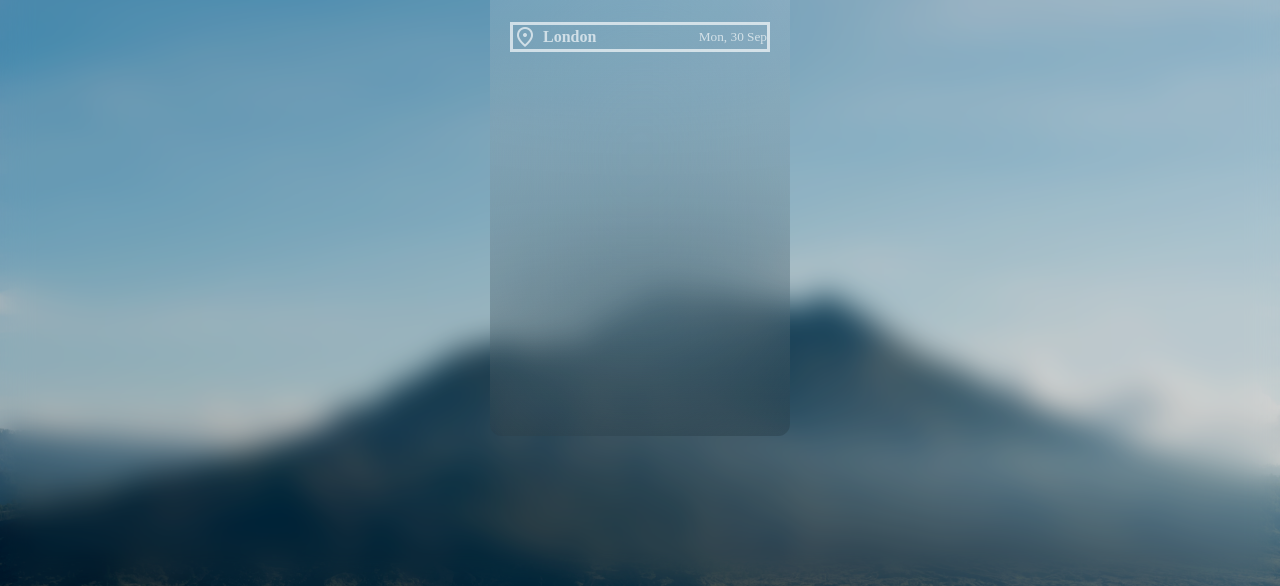
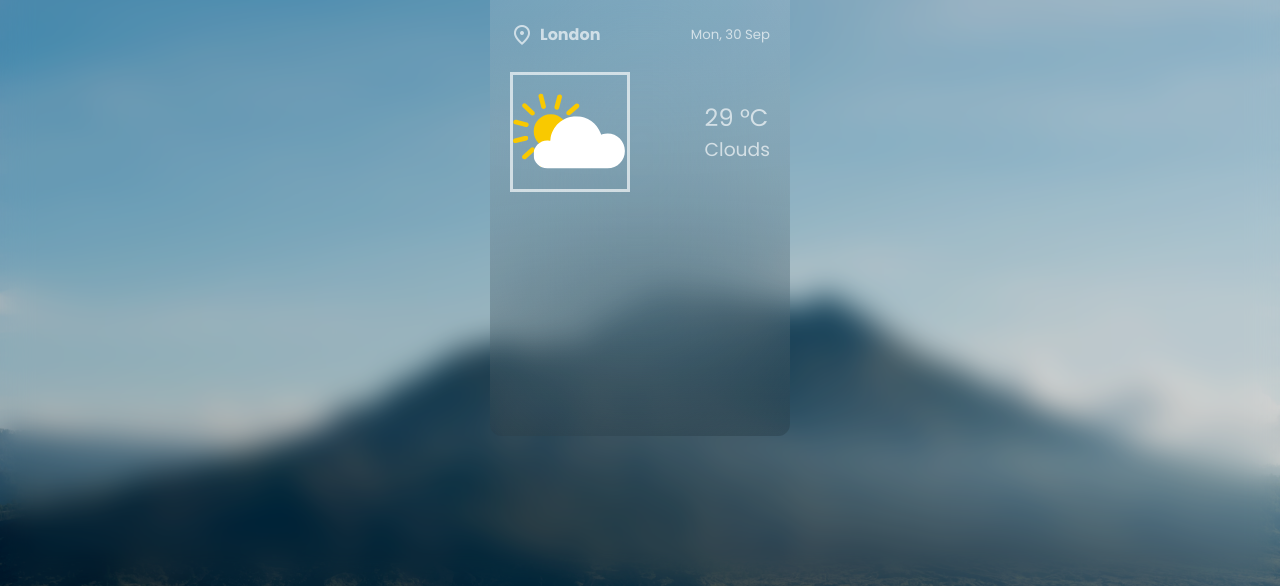
Before and after one commit to TurboGarry/Weather_App, a plain HTML site: page index.html in a window 1280 px wide. Shown: the part 214-800 px from the top of the page. Drawn offline with nearby package versions, Linux system fonts and the light colour scheme; a web font is replaced by a local one.

Commit message:
add weather icon

```diff
--- a/index.html
+++ b/index.html
@@ -37,6 +37,13 @@
                 </div>
                 <h5 class="current-data-txt regular-txt">Mon, 30 Sep</h5>
             </div>
+            <div class="weather-summary-container">
+                <img src="assets/weather/clouds.svg" alt="clouds" class="weather-summary-img">
+                <div class="weather-summary-info">
+                    <h1 class="temp-txt regular-txt">29 °C</h1>
+                    <h3 class="condition-txt regular-txt">Clouds</h3>
+                </div>
+            </div>
         </section>
     </main>
 </body>
--- a/style.css
+++ b/style.css
@@ -17,6 +17,7 @@ body{
     justify-content: center;
     align-items: center;
     font-weight: 600;
+    font-family: poppins, sans-serif;
 }
 body:before{
     content: "";
@@ -85,7 +86,9 @@ body:before{
 }
 
 .weather-info{
-    border: solid;
+    display: flex;
+    flex-direction: column;
+    gap: 25px;
 }
 
 .location-date-container{
@@ -99,3 +102,15 @@ body:before{
     align-items: center;
     gap: 6px;
 }
+
+.weather-summary-container{
+    display: flex;
+    justify-content: space-between;
+    align-items: center;
+}
+
+.weather-summary-img{
+    border: solid;
+    width: 120px;
+    height: 120px;
+}
```
